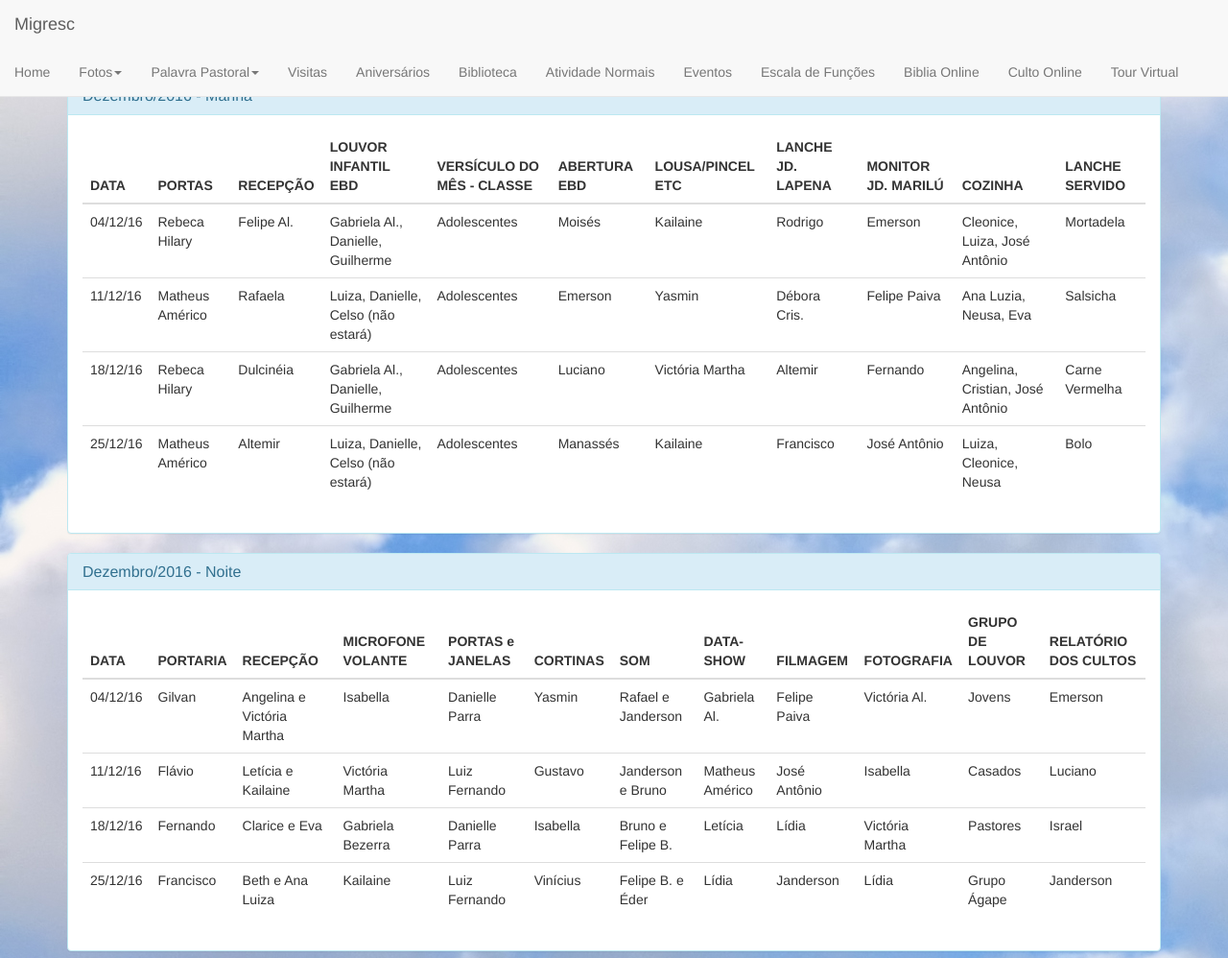
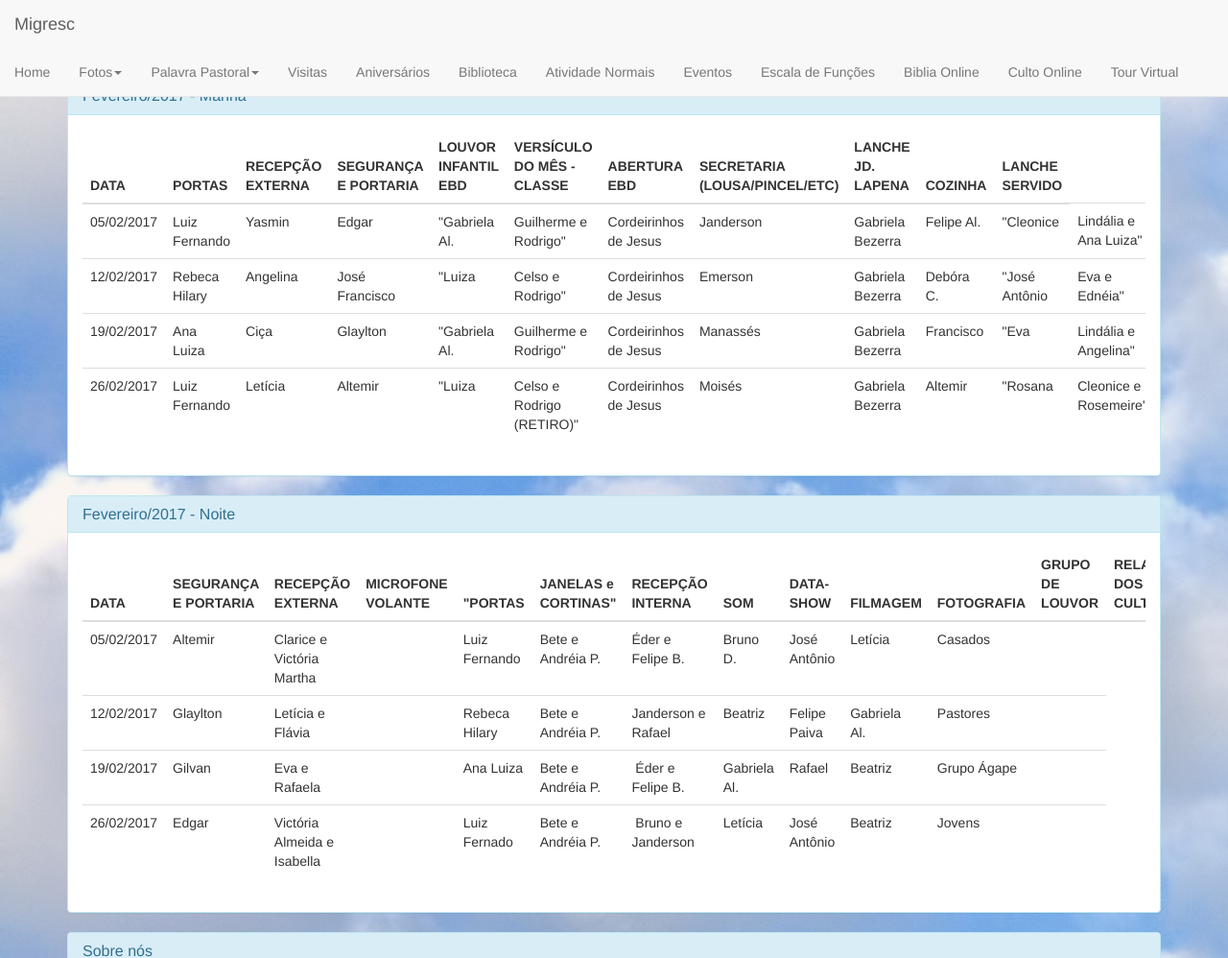
Before and after one commit to Migresc/migresc_site, a PHP site: page /escalaGeral.php in a window 1280 px wide. Shown: the top 998 px of the page at 96% size. Run offline with PHP 8.4, Linux system fonts and the light colour scheme; some libraries are stand-ins or nearby versions.

Commit message:
Atualização do site

```diff
--- a/aniversariantes.json
+++ b/aniversariantes.json
@@ -399,6 +399,10 @@
 		{
 			"nome" : "Glaylton Ferreira da Fonseca",
 			"dtNascimento" : "1991-09-02"
+		},
+		{
+			"nome" : "Tiago Rodrigues Tavares Camargo de Souza",
+			"dtNascimento" : "2014-02-28"
 		}
 	]
 }
--- a/escalaGeral.php
+++ b/escalaGeral.php
@@ -2,7 +2,7 @@
 <div class="panel panel-info">
     <!-- Default panel contents -->
     <div class="panel-heading">
-        <h3 class="panel-title">Dezembro/2016 - Manhã</h3>
+        <h3 class="panel-title">Fevereiro/2017 - Manhã</h3>
     </div>
     <div class="panel-body">
         <div class="table-responsive">
@@ -11,66 +11,74 @@
         	 <thead>
          	 	 <th>DATA</th>
          	 	 <th>PORTAS</th>
-         	 	 <th>RECEPÇÃO</th>
+         	 	 <th>RECEPÇÃO EXTERNA</th>
+         	 	 <th>SEGURANÇA E PORTARIA</th>
          	 	 <th>LOUVOR INFANTIL EBD</th>
          	 	 <th>VERSÍCULO DO MÊS - CLASSE</th>
          	 	 <th>ABERTURA EBD</th>
-         	 	 <th>LOUSA/PINCEL ETC</th>
+         	 	 <th>SECRETARIA (LOUSA/PINCEL/ETC)</th>
          	 	 <th>LANCHE JD. LAPENA</th>
-         	 	 <th>MONITOR JD. MARILÚ</th>
          	 	 <th>COZINHA</th>
          	 	 <th>LANCHE SERVIDO</th>
         	 </thead>
          	 <tr>
-        	 	 <td>04/12/16</td>
-        	 	 <td>Rebeca Hilary</td>
+        	 	 <td>05/02/2017</td>
+        	 	 <td>Luiz Fernando</td>
+        	 	 <td>Yasmin</td>
+        	 	 <td>Edgar</td>
+        	 	 <td>"Gabriela Al.</td>
+        	 	 <td> Guilherme e Rodrigo"</td>
+        	 	 <td>Cordeirinhos de Jesus</td>
+        	 	 <td>Janderson</td>
+        	 	 <td>Gabriela Bezerra</td>
         	 	 <td>Felipe Al.</td>
-        	 	 <td>Gabriela Al., Danielle, Guilherme</td>
-        	 	 <td>Adolescentes</td>
-        	 	 <td>Moisés</td>
-        	 	 <td>Kailaine</td>
-        	 	 <td>Rodrigo</td>
-        	 	 <td>Emerson</td>
-        	 	 <td>Cleonice, Luiza, José Antônio</td>
+        	 	 <td>"Cleonice</td>
+        	 	 <td> Lindália e Ana Luiza"</td>
         	 	 <td>Mortadela</td>
          	 </tr>
          	 <tr>
-        	 	 <td>11/12/16</td>
-        	 	 <td>Matheus Américo</td>
-        	 	 <td>Rafaela</td>
-        	 	 <td>Luiza, Danielle, Celso (não estará)</td>
-        	 	 <td>Adolescentes</td>
+        	 	 <td>12/02/2017</td>
+        	 	 <td>Rebeca Hilary</td>
+        	 	 <td>Angelina</td>
+        	 	 <td>José Francisco</td>
+        	 	 <td>"Luiza</td>
+        	 	 <td> Celso e Rodrigo"</td>
+        	 	 <td>Cordeirinhos de Jesus</td>
         	 	 <td>Emerson</td>
-        	 	 <td>Yasmin</td>
-        	 	 <td>Débora Cris.</td>
-        	 	 <td>Felipe Paiva</td>
-        	 	 <td>Ana Luzia, Neusa, Eva</td>
+        	 	 <td>Gabriela Bezerra</td>
+        	 	 <td>Debóra C.</td>
+        	 	 <td>"José Antônio</td>
+        	 	 <td> Eva e Ednéia"</td>
         	 	 <td>Salsicha</td>
          	 </tr>
          	 <tr>
-        	 	 <td>18/12/16</td>
-        	 	 <td>Rebeca Hilary</td>
-        	 	 <td>Dulcinéia</td>
-        	 	 <td>Gabriela Al., Danielle, Guilherme</td>
-        	 	 <td>Adolescentes</td>
-        	 	 <td>Luciano</td>
-        	 	 <td>Victória Martha</td>
-        	 	 <td>Altemir</td>
-        	 	 <td>Fernando</td>
-        	 	 <td>Angelina, Cristian, José Antônio</td>
+        	 	 <td>19/02/2017</td>
+        	 	 <td>Ana Luiza</td>
+        	 	 <td>Ciça</td>
+        	 	 <td>Glaylton</td>
+        	 	 <td>"Gabriela Al.</td>
+        	 	 <td> Guilherme e Rodrigo"</td>
+        	 	 <td>Cordeirinhos de Jesus</td>
+        	 	 <td>Manassés</td>
+        	 	 <td>Gabriela Bezerra</td>
+        	 	 <td>Francisco</td>
+        	 	 <td>"Eva</td>
+        	 	 <td> Lindália e Angelina"</td>
         	 	 <td>Carne Vermelha</td>
          	 </tr>
          	 <tr>
-        	 	 <td>25/12/16</td>
-        	 	 <td>Matheus Américo</td>
+        	 	 <td>26/02/2017</td>
+        	 	 <td>Luiz Fernando</td>
+        	 	 <td>Letícia</td>
         	 	 <td>Altemir</td>
-        	 	 <td>Luiza, Danielle, Celso (não estará)</td>
-        	 	 <td>Adolescentes</td>
-        	 	 <td>Manassés</td>
-        	 	 <td>Kailaine</td>
-        	 	 <td>Francisco</td>
-        	 	 <td>José Antônio</td>
-        	 	 <td>Luiza, Cleonice, Neusa</td>
+        	 	 <td>"Luiza</td>
+        	 	 <td> Celso e Rodrigo (RETIRO)"</td>
+        	 	 <td>Cordeirinhos de Jesus</td>
+        	 	 <td>Moisés</td>
+        	 	 <td>Gabriela Bezerra</td>
+        	 	 <td>Altemir</td>
+        	 	 <td>"Rosana</td>
+        	 	 <td> Cleonice e Rosemeire"</td>
         	 	 <td>Bolo</td>
          	 </tr>
         </table>
@@ -80,7 +88,7 @@
 </p>
 <div class="panel panel-info">
     <div class="panel-heading">
-        <h3 class="panel-title">Dezembro/2016 - Noite</h3>
+        <h3 class="panel-title">Fevereiro/2017 - Noite</h3>
     </div>
 
     <div class="panel-body">
@@ -89,11 +97,12 @@
             <table class="table">
             	 <thead>
              	 	 <th>DATA</th>
-             	 	 <th>PORTARIA</th>
-             	 	 <th>RECEPÇÃO</th>
+             	 	 <th>SEGURANÇA E PORTARIA</th>
+             	 	 <th>RECEPÇÃO EXTERNA</th>
              	 	 <th>MICROFONE VOLANTE</th>
-             	 	 <th>PORTAS e JANELAS</th>
-             	 	 <th>CORTINAS</th>
+             	 	 <th>"PORTAS</th>
+             	 	 <th> JANELAS e CORTINAS"</th>
+             	 	 <th>RECEPÇÃO INTERNA</th>
              	 	 <th>SOM </th>
              	 	 <th>DATA-SHOW</th>
              	 	 <th>FILMAGEM</th>
@@ -102,63 +111,63 @@
              	 	 <th>RELATÓRIO DOS CULTOS</th>
             	 </thead>
              	 <tr>
-            	 	 <td>04/12/16</td>
-            	 	 <td>Gilvan</td>
-            	 	 <td>Angelina e Victória Martha</td>
-            	 	 <td>Isabella</td>
-            	 	 <td>Danielle Parra</td>
-            	 	 <td>Yasmin </td>
-            	 	 <td>Rafael e Janderson</td>
-            	 	 <td>Gabriela Al.</td>
-            	 	 <td>Felipe Paiva</td>
-            	 	 <td>Victória Al.</td>
-            	 	 <td>Jovens</td>
-            	 	 <td>Emerson</td>
+            	 	 <td>05/02/2017</td>
+            	 	 <td>Altemir</td>
+            	 	 <td>Clarice e Victória Martha</td>
+            	 	 <td> </td>
+            	 	 <td>Luiz Fernando</td>
+            	 	 <td>Bete e Andréia P.</td>
+            	 	 <td>Éder e Felipe B.</td>
+            	 	 <td>Bruno D.</td>
+            	 	 <td>José Antônio</td>
+            	 	 <td>Letícia</td>
+            	 	 <td>Casados</td>
+            	 	 <td> </td>
              	 </tr>
              	 <tr>
-            	 	 <td>11/12/16</td>
-            	 	 <td>Flávio</td>
-            	 	 <td>Letícia e Kailaine</td>
-            	 	 <td>Victória Martha</td>
-            	 	 <td>Luiz Fernando</td>
-            	 	 <td>Gustavo </td>
-            	 	 <td>Janderson e Bruno</td>
-            	 	 <td>Matheus Américo</td>
-            	 	 <td>José Antônio</td>
-            	 	 <td>Isabella</td>
-            	 	 <td>Casados</td>
-            	 	 <td>Luciano</td>
+            	 	 <td>12/02/2017</td>
+            	 	 <td>Glaylton</td>
+            	 	 <td>Letícia e Flávia</td>
+            	 	 <td> </td>
+            	 	 <td>Rebeca Hilary</td>
+            	 	 <td>Bete e Andréia P.</td>
+            	 	 <td>Janderson e Rafael </td>
+            	 	 <td>Beatriz </td>
+            	 	 <td>Felipe Paiva </td>
+            	 	 <td>Gabriela Al. </td>
+            	 	 <td>Pastores</td>
+            	 	 <td> </td>
              	 </tr>
              	 <tr>
-            	 	 <td>18/12/16</td>
-            	 	 <td>Fernando</td>
-            	 	 <td>Clarice e Eva</td>
-            	 	 <td>Gabriela Bezerra</td>
-            	 	 <td>Danielle Parra</td>
-            	 	 <td>Isabella </td>
-            	 	 <td>Bruno e Felipe B.</td>
-            	 	 <td>Letícia</td>
-            	 	 <td>Lídia</td>
-            	 	 <td>Victória Martha</td>
-            	 	 <td>Pastores</td>
-            	 	 <td>Israel</td>
+            	 	 <td>19/02/2017</td>
+            	 	 <td>Gilvan</td>
+            	 	 <td>Eva e Rafaela</td>
+            	 	 <td> </td>
+            	 	 <td>Ana Luiza</td>
+            	 	 <td>Bete e Andréia P.</td>
+            	 	 <td> Éder e Felipe B.</td>
+            	 	 <td>Gabriela Al. </td>
+            	 	 <td>Rafael </td>
+            	 	 <td>Beatriz </td>
+            	 	 <td>Grupo Ágape</td>
+            	 	 <td> </td>
              	 </tr>
              	 <tr>
-            	 	 <td>25/12/16</td>
-            	 	 <td>Francisco</td>
-            	 	 <td>Beth e Ana Luiza</td>
-            	 	 <td>Kailaine</td>
-            	 	 <td>Luiz Fernando</td>
-            	 	 <td>Vinícius </td>
-            	 	 <td>Felipe B. e Éder</td>
-            	 	 <td>Lídia</td>
-            	 	 <td>Janderson</td>
-            	 	 <td>Lídia</td>
-            	 	 <td>Grupo Ágape</td>
-            	 	 <td>Janderson</td>
+            	 	 <td>26/02/2017</td>
+            	 	 <td>Edgar</td>
+            	 	 <td>Victória Almeida e Isabella</td>
+            	 	 <td> </td>
+            	 	 <td>Luiz Fernado</td>
+            	 	 <td>Bete e Andréia P.</td>
+            	 	 <td> Bruno e Janderson</td>
+            	 	 <td>Letícia </td>
+            	 	 <td>José Antônio</td>
+            	 	 <td>Beatriz</td>
+            	 	 <td>Jovens</td>
+            	 	 <td> </td>
              	 </tr>
             </table>
-        </div>
+          </div>
     </div>
 </div>
 <?php include 'footer.html';?>
```
Also changed, not shown: aniversariantesCasamento.json (+0 -8 lines).
